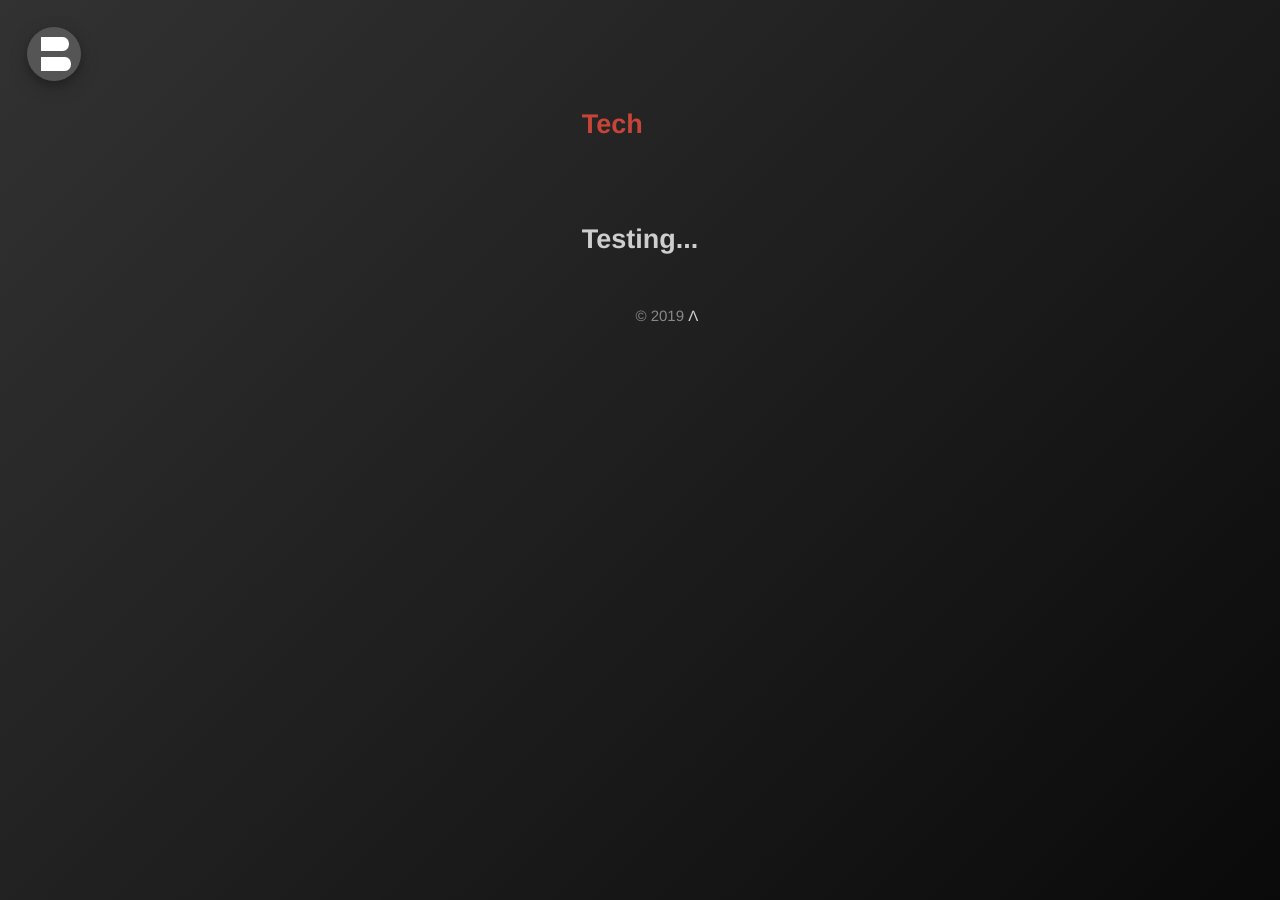
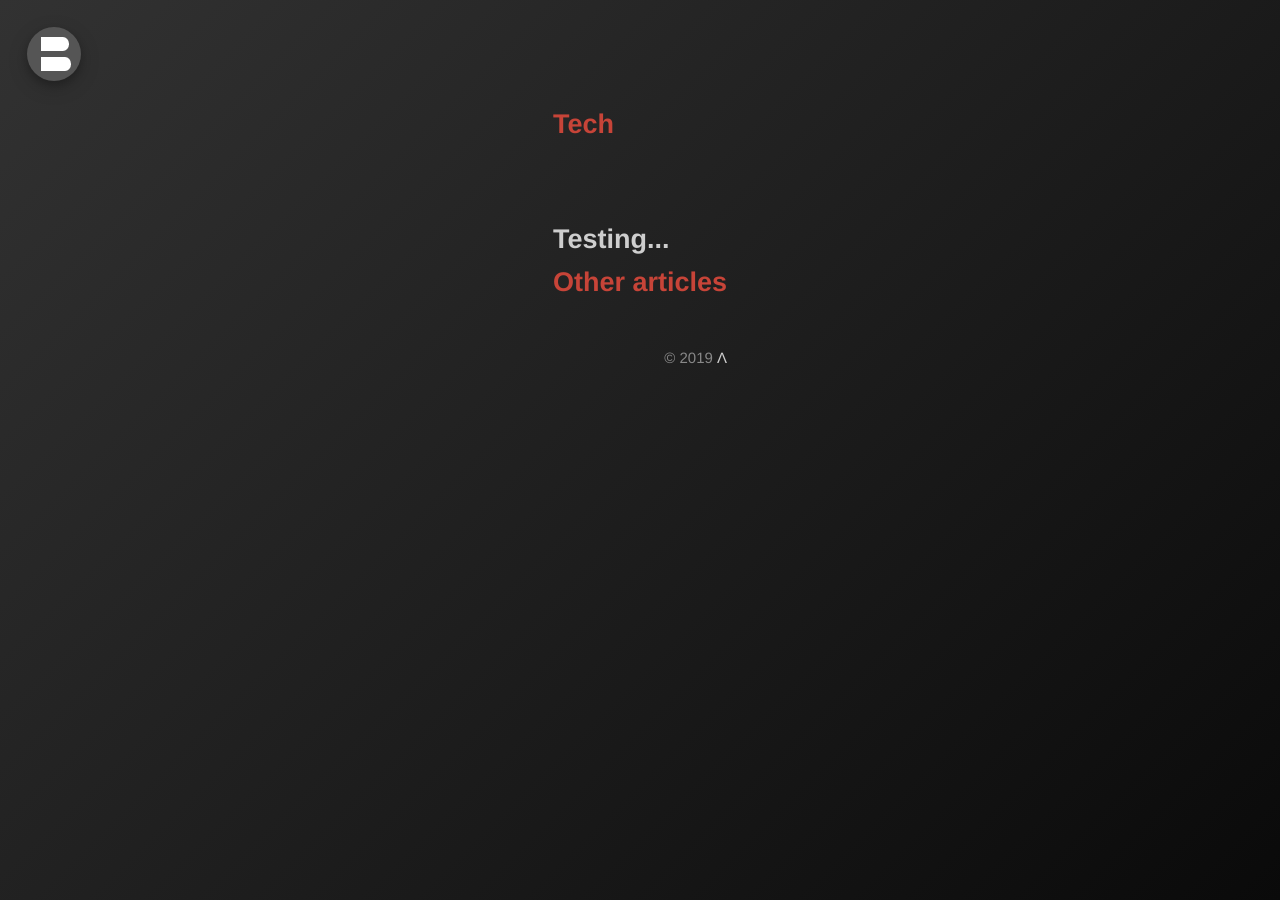
Before and after one commit to bonina/bonina.github.io, a Jekyll site: the page built from tech.md, in a window 1280 px wide. Built offline with Jekyll 4.4.1, drawn with Linux system fonts in a browser that asks for light colours.

Commit message:
Update tech.md

```diff
--- a/tech.md
+++ b/tech.md
@@ -3,10 +3,19 @@ layout: page
 title: Tech
 ---
 
-{% for post in site.categories.Tech limit:10 %}
+{% for post in site.categories.Tech limit: 3 %}
   <article class="post">
     <h1 class="post-title">
       <a href="{{ site.baseurl }}{{ post.url }}">{{ post.title }}</a>
     </h1>
   </article>
 {% endfor %}
+
+<h1 class="post-title">Other articles</h1>
+{% for post in site.categories.Tech limit: 10 offset: 3 %}
+  <article class="post">
+    <h1 class="post-title">
+      <a href="{{ site.baseurl }}{{ post.url }}">{{ post.title }}</a>
+    </h1>
+  </article>
+{% endfor %}
```
